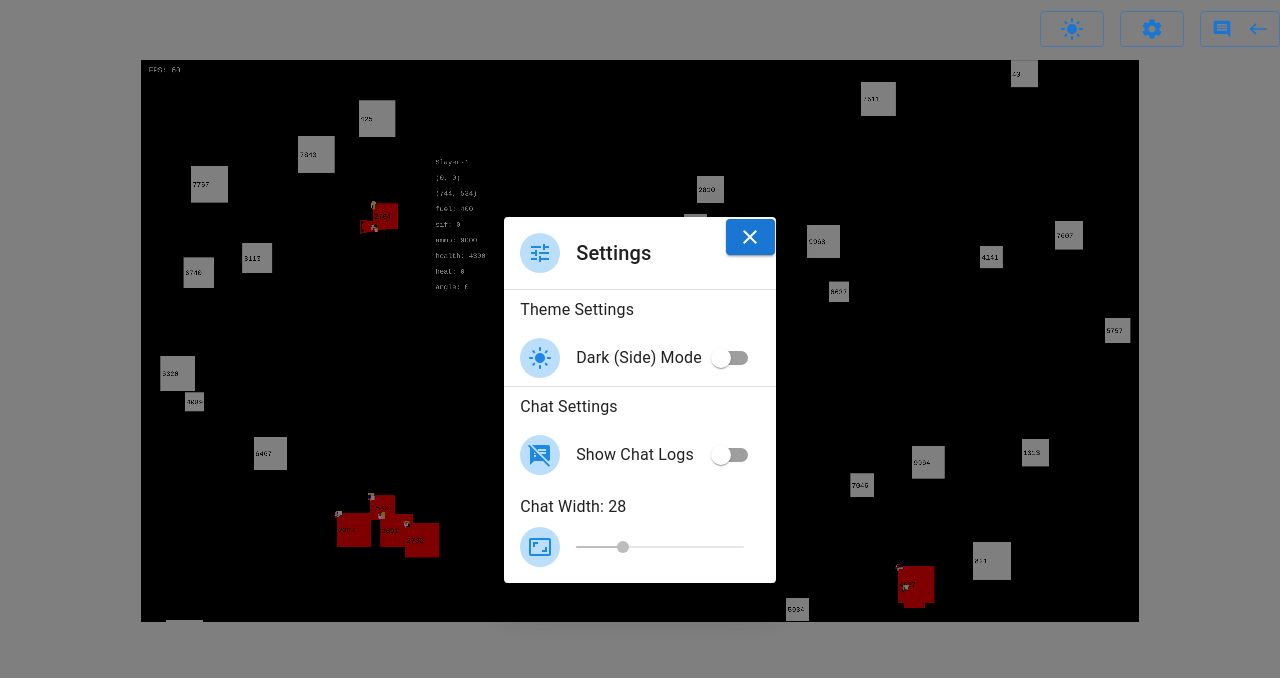
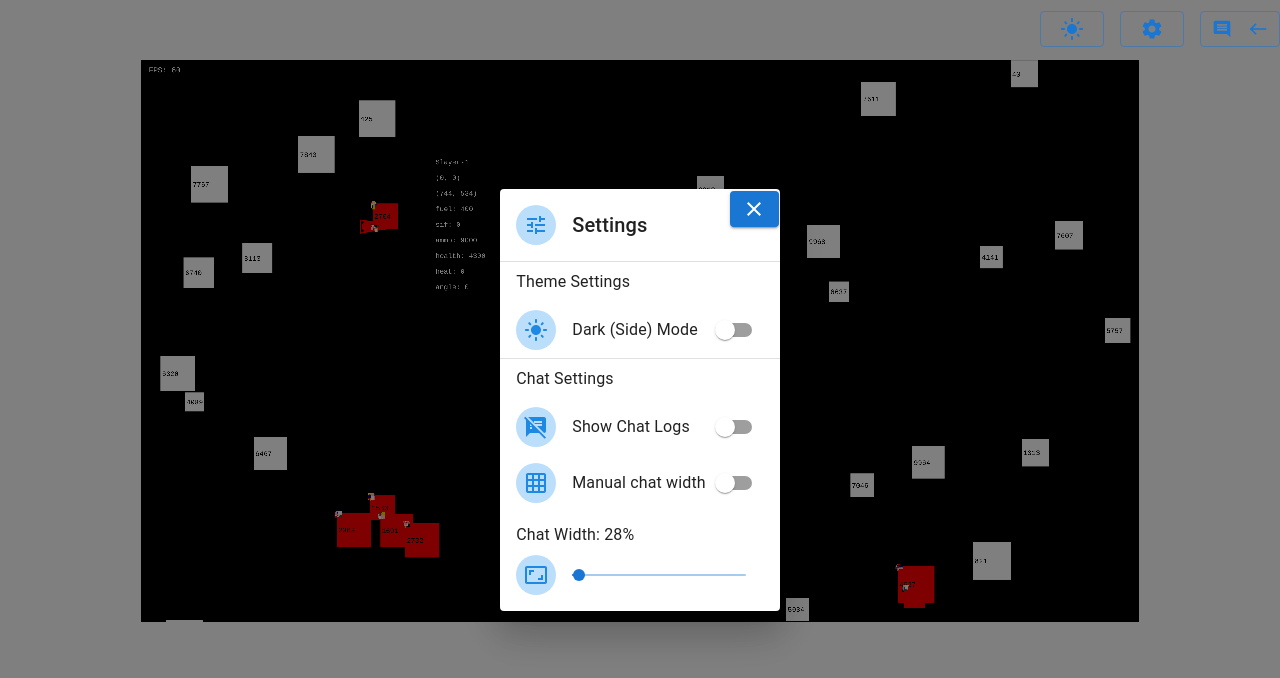
Before and after one commit to AHeige/chat, a React (Create React App) app: page / in a window 1280 px wide. Both pictures are taken after a click on the button 1152 px from the left and 29 px from the top of the page. Shown: the top 678 px of the page. Built offline with nearby package versions, Linux system fonts and the light colour scheme; no server answers.

Commit message:
Chat width now choosable in settings

```diff
--- a/src/components/SettingsMenu.jsx
+++ b/src/components/SettingsMenu.jsx
@@ -15,6 +15,8 @@ import SpeakerNotesOffIcon from "@mui/icons-material/SpeakerNotesOff"
 import Slider from "@mui/material/Slider"
 import Divider from "@mui/material/Divider"
 import AspectRatioIcon from "@mui/icons-material/AspectRatio"
+import GridOffIcon from "@mui/icons-material/GridOff"
+import GridOnIcon from "@mui/icons-material/GridOn"
 
 //Contexts
 import { DarkModeContext } from "../contexts/themeContext"
@@ -23,8 +25,15 @@ import { SettingsContext } from "../contexts/settingsContext"
 const SettingsMenu = () => {
   const { darkMode, toggleDarkMode } = useContext(DarkModeContext)
 
-  const { showChatLogs, toggleShowChatLogs, chatWidth } =
-    useContext(SettingsContext)
+  const {
+    showChatLogs,
+    toggleShowChatLogs,
+    chatWidth,
+    setChatWidth,
+    userDecision,
+    setUserDecision,
+    toggleUserDecision,
+  } = useContext(SettingsContext)
 
   const handleToggleTheme = () => {
     toggleDarkMode()
@@ -32,6 +41,15 @@ const SettingsMenu = () => {
 
   const handleToggleChatLogs = () => {
     toggleShowChatLogs()
+  }
+
+  const handleChangeChatWidth = (e, newValue) => {
+    setChatWidth(newValue)
+    setUserDecision(true)
+  }
+
+  const handleToggleUserDecision = () => {
+    toggleUserDecision()
   }
 
   return (
@@ -58,9 +76,21 @@ const SettingsMenu = () => {
         <ListItemText>Show Chat Logs</ListItemText>
         <Switch checked={showChatLogs} onChange={handleToggleChatLogs}></Switch>
       </ListItem>
+      <ListItem>
+        <ListItemAvatar>
+          <Avatar sx={{ bgcolor: blue[100], color: blue[600] }}>
+            {userDecision ? <GridOffIcon /> : <GridOnIcon />}
+          </Avatar>
+        </ListItemAvatar>
+        <ListItemText>Manual chat width</ListItemText>
+        <Switch
+          checked={userDecision}
+          onChange={handleToggleUserDecision}
+        ></Switch>
+      </ListItem>
       <ListItem style={{ marginBottom: 0, paddingBottom: 0 }}>
         <ListItemText style={{ marginBottom: 0, paddingBottom: 0 }}>
-          Chat Width: {chatWidth}
+          Chat Width: {`${chatWidth}%`}
         </ListItemText>
       </ListItem>
       <ListItem>
@@ -72,8 +102,9 @@ const SettingsMenu = () => {
         <Slider
           sx={{ width: "70%" }}
           size="small"
-          disabled
           value={chatWidth}
+          min={25}
+          onChange={handleChangeChatWidth}
         ></Slider>
       </ListItem>
     </List>
--- a/src/contexts/settingsContext.jsx
+++ b/src/contexts/settingsContext.jsx
@@ -4,19 +4,22 @@ import React, { useState, createContext, useEffect } from "react"
 
 const SettingsContext = createContext()
 
+const removeEventListening = () => {}
+
 const SettingsProvider = ({ children }) => {
   const [showChatLogs, setShowChatLogs] = useState(false)
   const [chatWidth, setChatWidth] = useState(28)
+  const [userDecision, setUserDecision] = useState(false)
 
   const toggleShowChatLogs = () => {
-    setShowChatLogs(!showChatLogs)
+    setShowChatLogs((previous) => !previous)
+  }
+
+  const toggleUserDecision = () => {
+    setUserDecision((previous) => !previous)
   }
 
   const handleResize = () => {
-    resizeChat()
-  }
-
-  const resizeChat = () => {
     if (window.innerWidth < 1200) {
       setChatWidth(100)
     } else if (window.innerWidth > 1200) {
@@ -25,9 +28,17 @@ const SettingsProvider = ({ children }) => {
   }
 
   useEffect(() => {
-    window.addEventListener("resize", handleResize, false)
-    handleResize()
-  })
+    if (userDecision === true) {
+      return
+    }
+    if (userDecision === false) {
+      window.addEventListener("resize", handleResize, false)
+      handleResize()
+      return () => {
+        window.removeEventListener("resize", handleResize, false)
+      }
+    }
+  }, [userDecision])
 
   return (
     <SettingsContext.Provider
@@ -37,6 +48,9 @@ const SettingsProvider = ({ children }) => {
         chatWidth,
         setChatWidth,
         handleResize,
+        toggleUserDecision,
+        userDecision,
+        setUserDecision,
       }}
     >
       {children}
```
